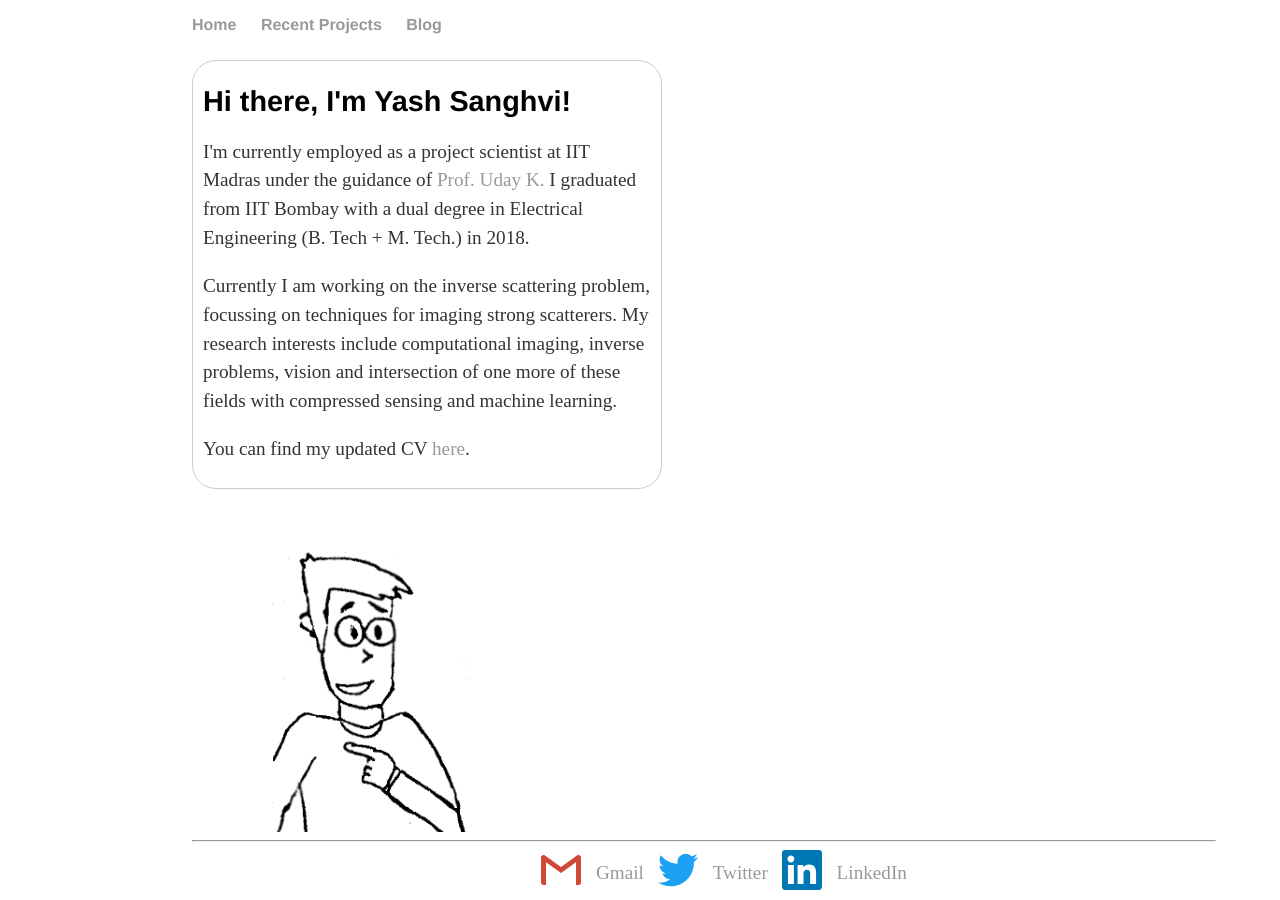
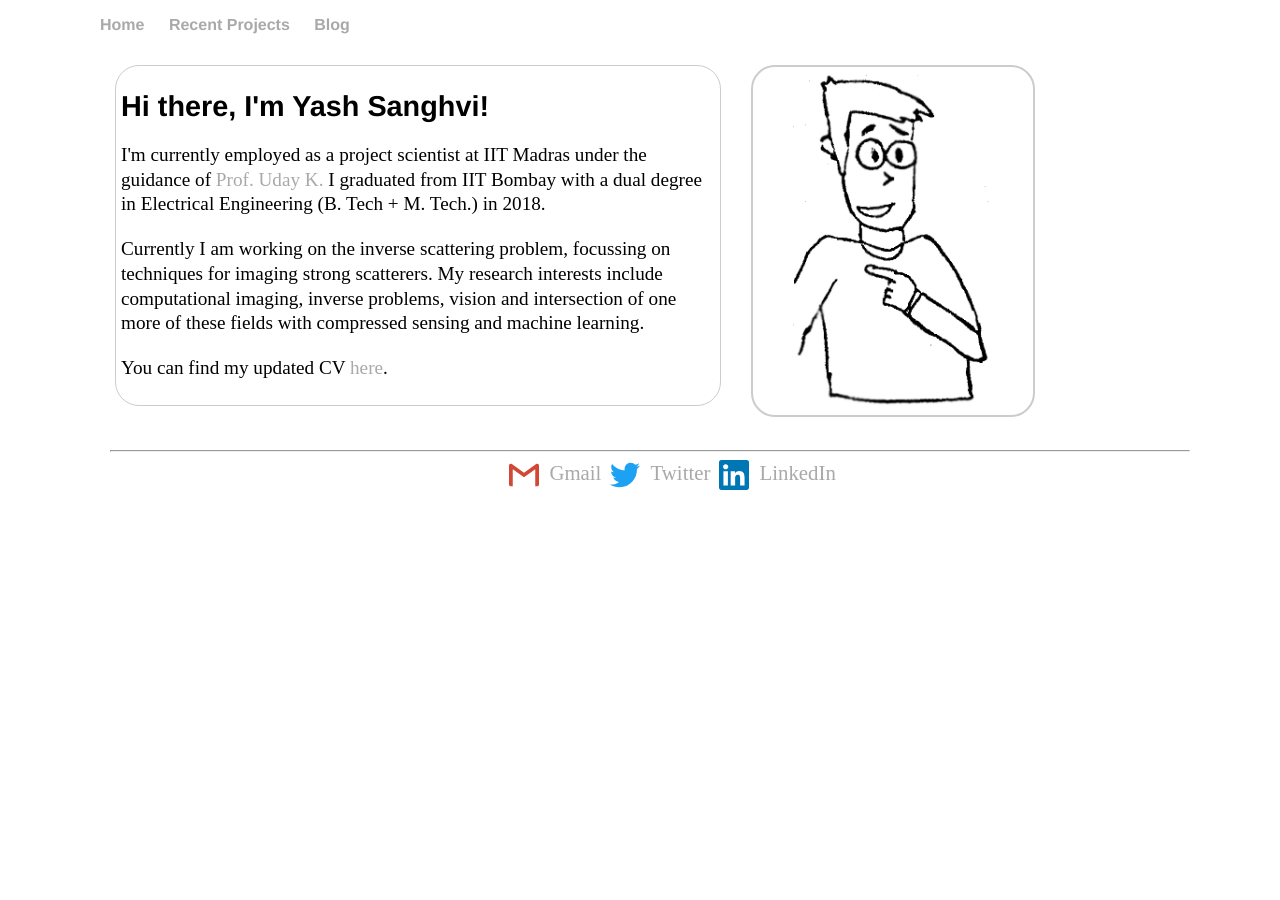
Before and after one commit to sanghviyashiitb/sanghviyashiitb.github.io, a Jekyll site: the page built from index.html, in a window 1280 px wide. Built offline with Jekyll 4.4.1, drawn with Linux system fonts in a browser that asks for light colours.

Commit message:
Fixed footer oscuring text issue

```diff
--- a/_includes/share.html
+++ b/_includes/share.html
@@ -1,4 +1,3 @@
-
 <div class="sharebuttons">
   <hr/>
   <ul>
@@ -6,22 +5,20 @@
       <a href="mailto:sanghviyash95@gmail.com">
         {% include social/share-icon-gmail.svg %}
       </a>
-      <a>Gmail</a>
     </li>
-
+    <li><a>Gmail</a></li>
     <li class="twitter">
       <a href="https://twitter.com/sanghviyash951">
         {% include social/share-icon-twitter.svg %}
       </a>
-      <a>Twitter</a>
     </li>
+    <li><a>Twitter</a></li>
 
     <li class="linkedin">
       <a href="https://www.linkedin.com/in/yash-sanghvi-4729838b/">
         {% include social/share-icon-linkedin.svg %}
       </a>
-      <a>LinkedIn</a>
     </li>
-
+    <li><a>LinkedIn</a></li>
   </ul>
 </div>
--- a/css/main.css
+++ b/css/main.css
@@ -1,39 +1,35 @@
 body {
     margin: auto auto;
-    width: 70%;
+    width: 1080px;
 }
 .container {
   width: 100%;
+  padding: 5% auto;
   position: relative;
 }
 
 .container .homepage_text{
   border: 1px #ccc solid;
   border-radius: 1.5em;
-  padding: 5px 10px;
+  padding: 5px 5px;
   float: left;
-  width: 50%;
-  margin: 10px auto;
+  width: 55%;
+  margin: 15px 15px;
 }
 
 .container .homepage_image{
+  border-radius: 1.5em;
+  border: 2px #ccc solid;
   float: left;
-  width: 40%;
-  padding-top: 50px;
-  padding-left: 80px;
+  width: 25%;
+  padding: 5px 5px;
+  margin: 15px 15px;
 }
 
 .container .homepage_image img{
   max-width: 200px;
 }
 
-.container .section .bottom_border{
-  padding-bottom: 10px;
-  float: left;
-  border-bottom: 1px #ccc solid;
-  margin: auto 20px;
-  width: 100%;
-}
 .container .section .project_text{
   border: 2px #ccc solid;
   border-radius: 1.5em;
@@ -76,10 +72,11 @@ nav ul li, footer ul li {
 }
 a {
     text-decoration: none;
-    color: #999;
+    color: darkgrey;
 }
 a:hover {
     text-decoration: underline;
+    color: darkgrey;
 }
 h1 {
     font-size: 1.8em;
@@ -87,8 +84,7 @@ h1 {
 }
 p {
     font-size: 1.2em;
-    line-height: 1.5em;
-    color: #333;
+    line-height: 1.3em;
 }
 footer {
     border-top: 1px solid #d5d5d5;
@@ -105,64 +101,49 @@ ul.posts li {
     list-style: none;
 }
 
+
 /* Share buttons */
 .sharebuttons {
-  position: fixed;
-  margin: auto;
-  width: 80%;
-  bottom: 0;
-  background-color: white;
-
+  float: left;
+  width: 100%;
+  margin: 10px 10px;
 }
 
 .sharebuttons ul {
   margin: 0 0 0 0;
   text-align: center;
-  background-color: white;
 }
 
-.sharebuttons ul a{
-  font: black;
-}
+
 .sharebuttons ul li {
   display: inline;
 }
 
 .sharebuttons ul li a {
   text-decoration: none;
-  font-size: 1.2em;
-  height: 1.2em;
-  font: black;
+  font-size: 1.3em;
+  height: 1.3em;
+  padding: 10px auto;
 }
 
 .sharebuttons ul li svg {
-  width: 40px;
-  height: 40px;
-  margin-bottom: 10px;
-  background-color: white;
+  width: 30px;
+  height: 30px;
+  padding-left:  5px;
+  padding-right: 5px;
 }
 
 .sharebuttons .twitter svg {
   fill: #1DA1F2;
   vertical-align: middle;
 }
-.sharebuttons .twitter a {
-  padding: 5px;
-}
 
 .sharebuttons .linkedin svg {
   fill: #0077B5;
   vertical-align: middle;
-}
-.sharebuttons .linkedin a {
-  padding: 5px;
-  font: black;
 }
 
 .sharebuttons .gmail svg {
   fill: #D14836;
   vertical-align: middle;
 }
-.sharebuttons .gmail a {
-  padding: 5px;
-}
--- a/index.html
+++ b/index.html
@@ -9,6 +9,8 @@ title: Yash Sanghvi, Early Career Researcher
 	<p>You can find my updated CV <a href="/PhD_Curriculum_Vitae.pdf">here</a>.</p>
 	</div>
 <div class="homepage_image">
-	<img src="/homepage_img.png"  style='height: 100%; width: 100%; object-fit: contain' alt="Confused Grad Student">
+	<center>
+		<img src="/homepage_img.png"  style='height: 100%; width: 100%; object-fit: contain' alt="Confused Grad Student">
+	</center>
 </div>
 <!-- /.blurb -->
--- a/projects/index.html
+++ b/projects/index.html
@@ -59,6 +59,3 @@ title: Projects
 		<center><p><i> Real time beat tracker implemented on Raspberry Pi. Demonstrated on 'Like a Stone' by AudioSlave.</i></p></center>
 	</div>
 </div>
-
-
-<div position = absolute font-height: 3em><br><br><br><br><br><br><br><br><br><br><br></div>
```
Also changed, not shown: other parts of projects/index.html (+1 -1 lines).
